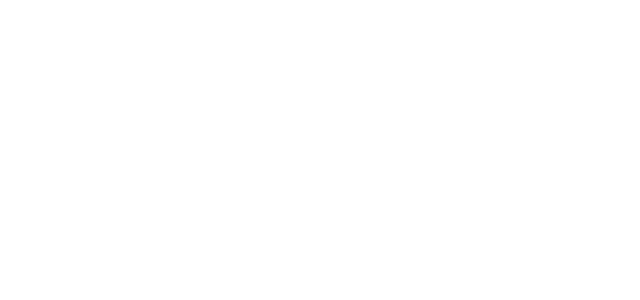
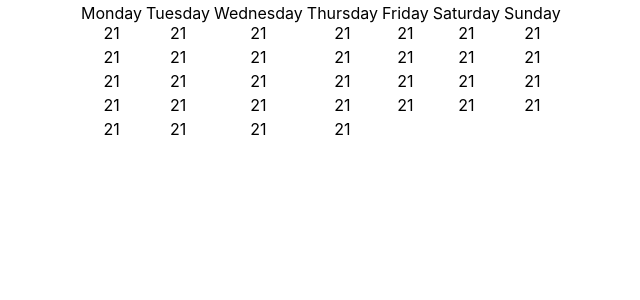
Before and after one commit to kradavar/Google-Calendar, a React (Create React App) app: page / in a window 1280 px wide. Shown: the top 300 px of the page, without its empty margins (72-712 px from the left). Built offline with nearby package versions, Linux system fonts and the light colour scheme.

Commit message:
Create first version of month table.

```diff
--- a/src/App.css
+++ b/src/App.css
@@ -1,32 +1,5 @@
 .App {
   text-align: center;
+  margin: 0 auto;
+  margin-left: 150px; /*FIX*/
 }
-
-.App-logo {
-  animation: App-logo-spin infinite 20s linear;
-  height: 40vmin;
-}
-
-.App-header {
-  background-color: #282c34;
-  min-height: 100vh;
-  display: flex;
-  flex-direction: column;
-  align-items: center;
-  justify-content: center;
-  font-size: calc(10px + 2vmin);
-  color: white;
-}
-
-.App-link {
-  color: #61dafb;
-}
-
-@keyframes App-logo-spin {
-  from {
-    transform: rotate(0deg);
-  }
-  to {
-    transform: rotate(360deg);
-  }
-}
--- a/src/App.js
+++ b/src/App.js
@@ -1,12 +1,13 @@
 import React, { Component } from 'react';
-//import './App.css';
+import CalendarTable from './Table-components/CalendarTable';
+import './App.css';
 
 class App extends Component {
   constructor() {
     super();
     this.state = {
       calendarToRender: "mounth",
-      mounthLength: 31
+      monthLength: 31
     }
   }
   render() {
@@ -15,6 +16,7 @@
         <header className="App-header">
 
         </header>
+        <CalendarTable calendarToRender={"month"} monthLength={this.state.monthLength} />
       </div>
     );
   }
--- a/src/Table-components/CalendarTable.js
+++ b/src/Table-components/CalendarTable.js
@@ -6,16 +6,16 @@
     super(props);
     this.state = {
       column: 7,
-      rows: (this.props.mounthLength / 7),
+      rows: Math.ceil(this.props.monthLength / 7),
     }
   }
 
   chooseTableToCreate() {
     const daysInWeek = 7;
-    switch (calendarToRender) {
-      case 'mounth': this.setState({
+    switch (this.props.calendarToRender) {
+      case 'month': this.setState({
         column: daysInWeek,
-        rows: (this.props.mounthLength / daysInWeek)
+        rows: (this.props.monthLength / daysInWeek)
       });
         break;
       case 'week': this.setState({
@@ -36,35 +36,44 @@
     let day;
     if (this.state.column > 1) {
       switch (id) {
-        case '0': day = "Monday";
+        case 'cell0-0': day = "Monday";
           break;
-        case '1': day = "Tuesday";
+        case 'cell0-1': day = "Tuesday";
           break;
-        case '2': day = "Wednesday";
+        case 'cell0-2': day = "Wednesday";
           break;
-        case '3': day = "Thursday";
+        case 'cell0-3': day = "Thursday";
           break;
-        case '4': day = "Friday";
+        case 'cell0-4': day = "Friday";
           break;
-        case '5': day = "Saturday";
+        case 'cell0-5': day = "Saturday";
           break;
-        case '6': day = "Sunday";
+        case 'cell0-6': day = "Sunday";
           break;
+        default: day = this.props.dayOfWeek;
       }
     }
     else {
       day = this.props.dayOfWeek;
     }
+
+    return day;
   }
 
   render() {
     let rows = [];
+    let monthLength = 0;
     for (let i = 0; i < this.state.rows; i++) {
       let rowID = 'row' + i;
       let columns = [];
       for (let j = 0; j < this.state.column; j++) {
         let cellID = 'cell' + i + '-' + j;
-        columns.push(<Cell date={} dayOfWeek={this.chooseDayOfWeek(cellID)} />);
+        if (monthLength <= this.props.monthLength) {
+
+          columns.push(<Cell date={21} dayOfWeek={this.chooseDayOfWeek(cellID)} key={monthLength} />);
+          monthLength++;
+        }
+
       }
       rows.push(<tr key={i} id={rowID}>{columns}</tr>);
     }
--- a/src/Table-components/Cell.js
+++ b/src/Table-components/Cell.js
@@ -6,15 +6,16 @@
     }
 
     render() {
-        <td className="cell">
-            <header>
+        return (
+            <td className="cell">
+
                 <div className="day-of-week">
                     {this.props.dayOfWeek}
                 </div>
                 <div className="date">
                     {this.props.date}
                 </div>
-            </header>
-        </td>
+            </td>
+        );
     };
 }
```
